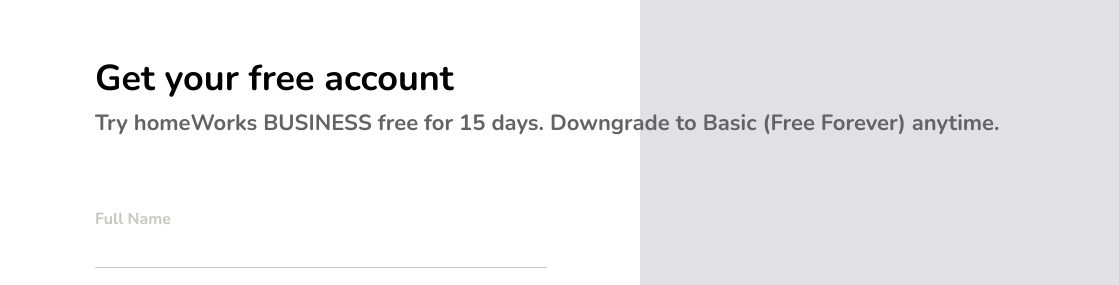
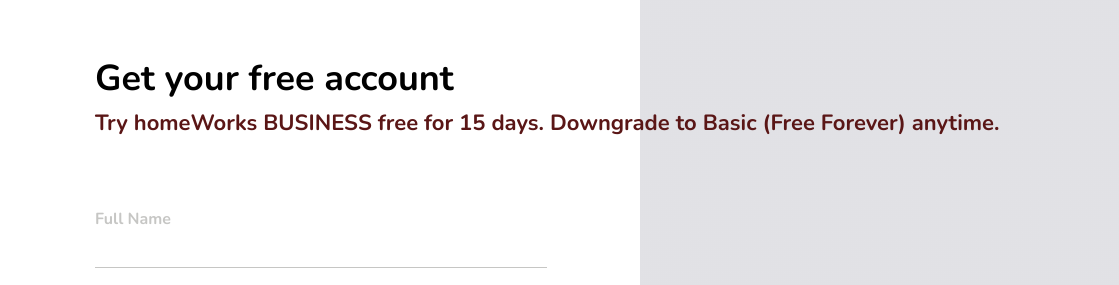
Before and after one commit to Astralot8/FormReg, a plain HTML site: page index.html in a window 1280 px wide. Shown: the part 127-412 px from the top of the page, 0-1119 px from the left. Drawn offline with Linux system fonts and the light colour scheme.

Commit message:
mainCom1

```diff
--- a/css/style.css
+++ b/css/style.css
@@ -48,7 +48,7 @@ body{
 .main__discription{
     font-size: 22px;
     line-height: 27px;
-    color: #636363;
+    color: #5a1616;
     margin-bottom: 61px;
 }
 
```
